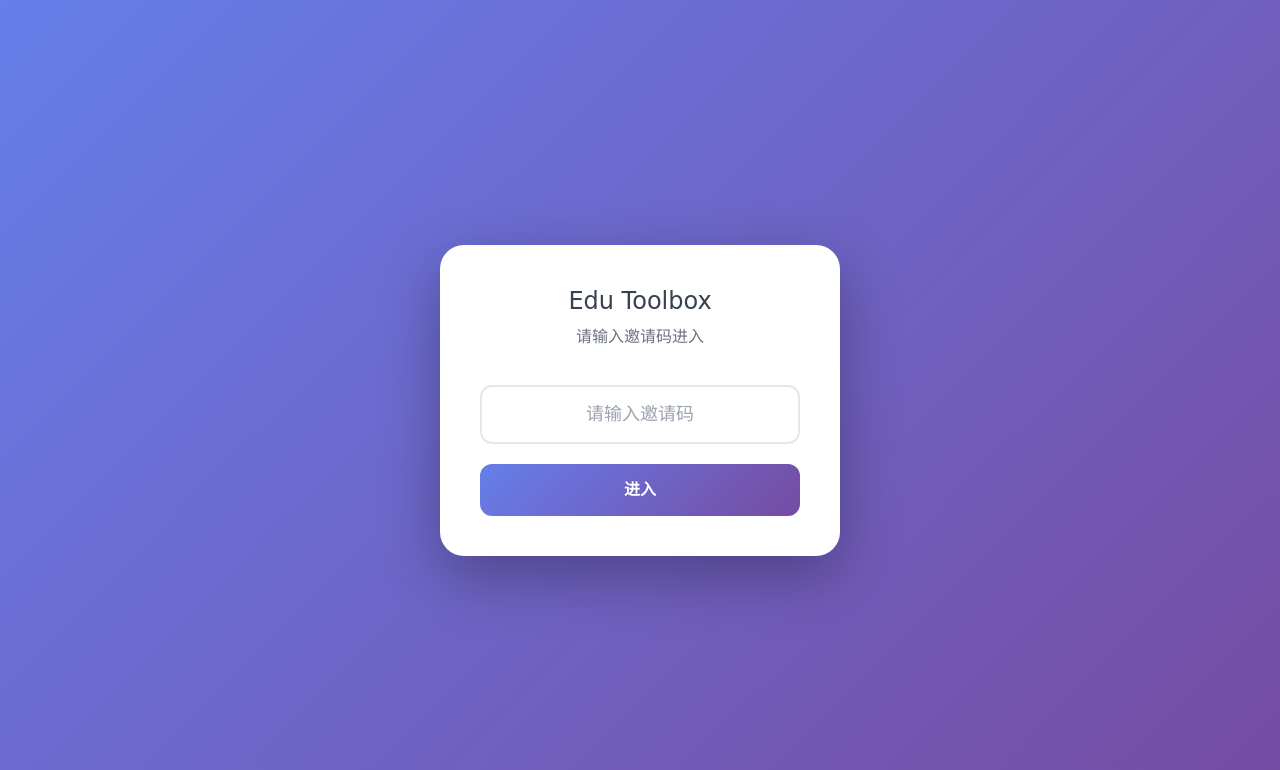
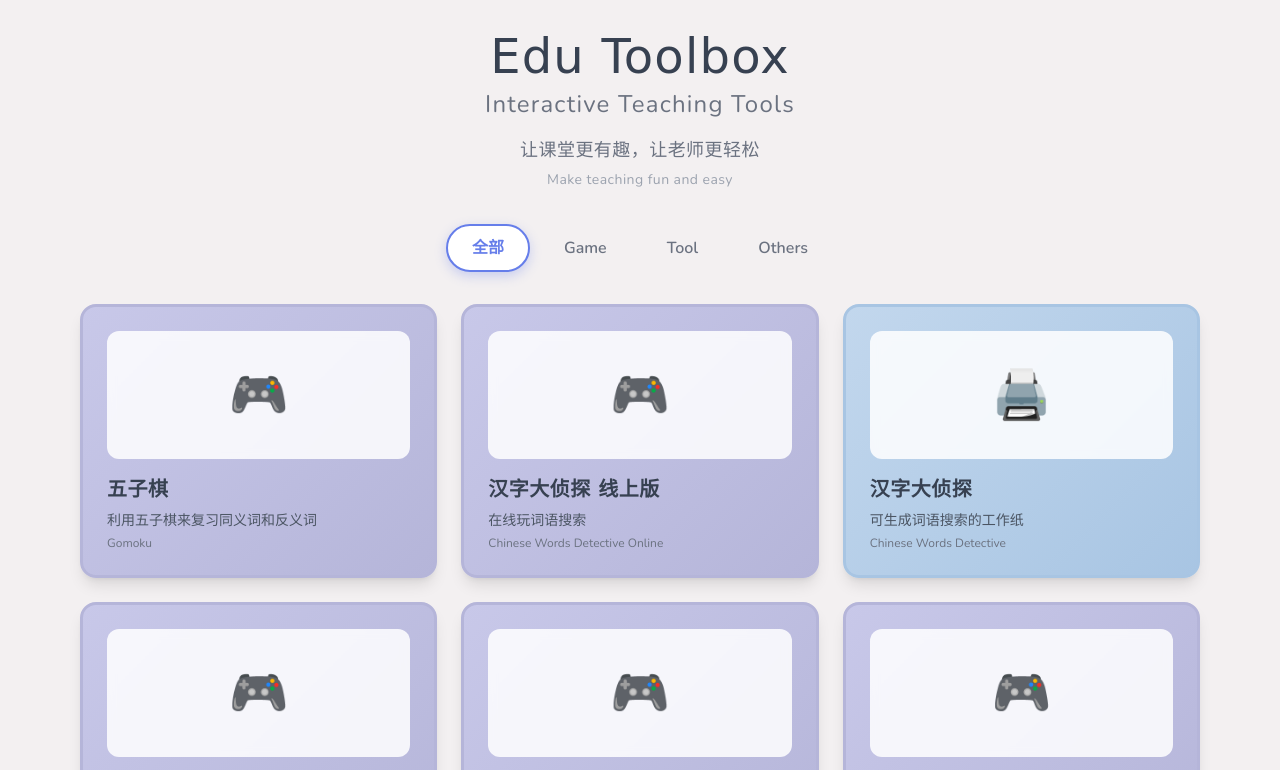
Before and after one commit to Maggieduu/edu-toolbox, a website: page index.html in a window 1280 px wide. Shown: the top 770 px of the page. Drawn offline with nearby package versions, Linux system fonts and the light colour scheme; a web font is replaced by a local one.

Commit message:
Invite Code removed

```diff
--- a/index.html
+++ b/index.html
@@ -57,69 +57,6 @@
 
         h3 { font-family: 'ZCOOL KuaiLe', cursive; letter-spacing: 0.5px; }
 
-        /* 邀请码验证样式 */
-        .invite-overlay {
-            position: fixed;
-            top: 0;
-            left: 0;
-            right: 0;
-            bottom: 0;
-            background: linear-gradient(135deg, #667eea 0%, #764ba2 100%);
-            display: flex;
-            justify-content: center;
-            align-items: center;
-            z-index: 99999;
-        }
-        .invite-overlay.hidden {
-            display: none;
-        }
-        .invite-box {
-            background: white;
-            padding: 40px;
-            border-radius: 24px;
-            text-align: center;
-            box-shadow: 0 20px 60px rgba(0,0,0,0.3);
-            max-width: 400px;
-            width: 90%;
-        }
-        .invite-input {
-            width: 100%;
-            padding: 14px 20px;
-            border: 2px solid #e5e7eb;
-            border-radius: 12px;
-            font-size: 18px;
-            text-align: center;
-            margin: 20px 0;
-            outline: none;
-            transition: all 0.3s;
-        }
-        .invite-input:focus {
-            border-color: #667eea;
-            box-shadow: 0 0 0 3px rgba(102,126,234,0.2);
-        }
-        .invite-btn {
-            width: 100%;
-            padding: 14px;
-            background: linear-gradient(135deg, #667eea, #764ba2);
-            color: white;
-            border: none;
-            border-radius: 12px;
-            font-size: 16px;
-            font-weight: 600;
-            cursor: pointer;
-            transition: all 0.3s;
-        }
-        .invite-btn:hover {
-            transform: translateY(-2px);
-            box-shadow: 0 6px 20px rgba(102,126,234,0.4);
-        }
-        .invite-error {
-            color: #ef4444;
-            font-size: 14px;
-            margin-top: 10px;
-            display: none;
-        }
-
         /* Tab 样式 */
         .tab-btn {
             padding: 10px 24px;
@@ -146,17 +83,6 @@
     </style>
 </head>
 <body class="min-h-screen">
-    <!-- 邀请码验证 -->
-    <div class="invite-overlay" id="inviteOverlay">
-        <div class="invite-box">
-            <h2 class="font-title text-2xl text-gray-700 mb-2">Edu Toolbox</h2>
-            <p class="text-gray-500 mb-4">请输入邀请码进入</p>
-            <input type="password" class="invite-input" id="inviteCode" placeholder="请输入邀请码" onkeypress="if(event.key==='Enter')checkInviteCode()">
-            <button class="invite-btn" onclick="checkInviteCode()">进入</button>
-            <p class="invite-error" id="inviteError">邀请码错误，请重试</p>
-        </div>
-    </div>
-
     <header class="text-center py-8 px-4">
         <h1 class="font-title text-4xl md:text-5xl text-gray-700 mb-4 tracking-wide">Edu Toolbox<span class="block text-2xl text-gray-500 mt-2">Interactive Teaching Tools</span></h1>
         <p class="text-lg text-gray-500 max-w-2xl mx-auto font-medium tracking-wide">让课堂更有趣，让老师更轻松<br><span class="text-sm text-gray-400">Make teaching fun and easy</span></p>
@@ -243,24 +169,7 @@
 
     <footer class="text-center py-8 text-gray-400"><p>© 2026 Edu Toolbox ♡ Designed for Educators.</p></footer>
 
-    <script src="config.js"></script>
     <script>
-        function checkInviteCode() {
-            const code = document.getElementById('inviteCode').value;
-            if (code === INVITE_CODE) {
-                sessionStorage.setItem('inviteVerified', 'true');
-                document.getElementById('inviteOverlay').classList.add('hidden');
-            } else {
-                document.getElementById('inviteError').style.display = 'block';
-                document.getElementById('inviteCode').value = '';
-            }
-        }
-
-        // 页面加载时检查是否已验证
-        if (sessionStorage.getItem('inviteVerified') === 'true') {
-            document.getElementById('inviteOverlay').classList.add('hidden');
-        }
-
         function filterTools(category) {
             // 更新 tab 状态
             document.querySelectorAll('.tab-btn').forEach(btn => {
```
